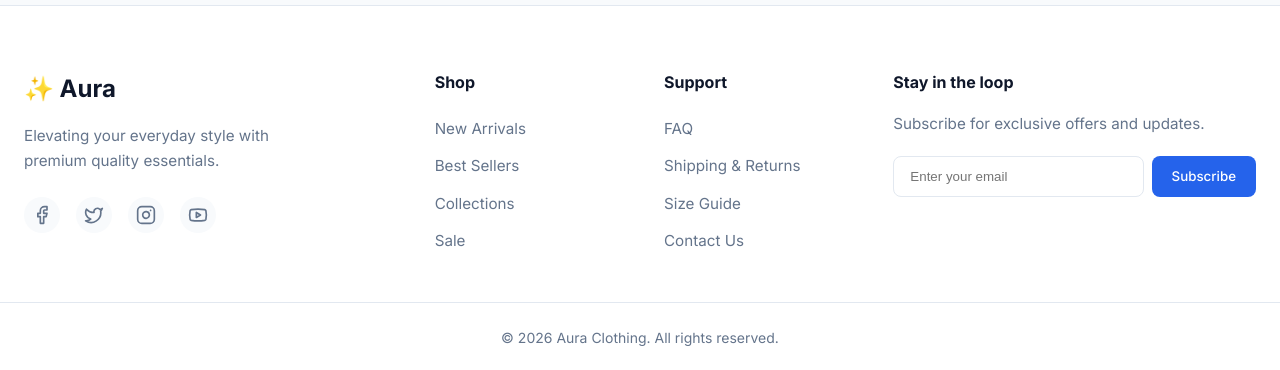
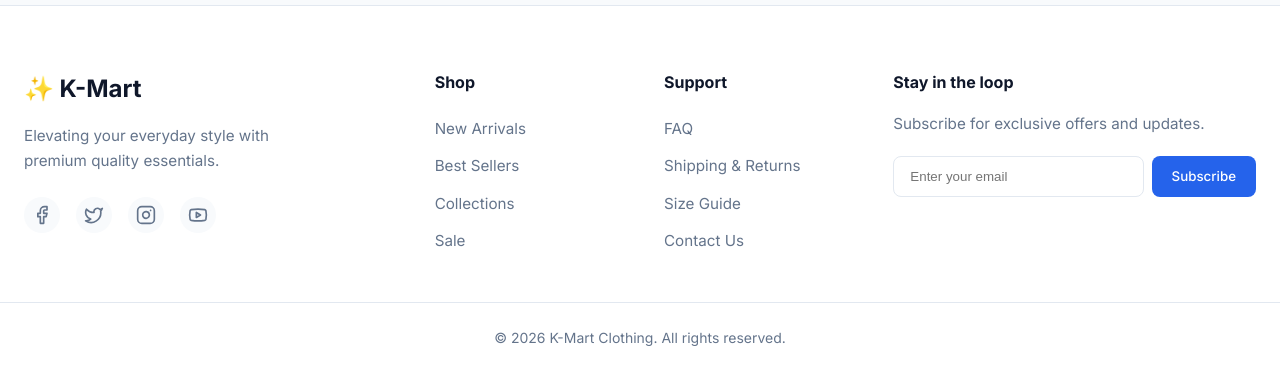
Before and after one commit to kalanags332-lgtm/online-clothes-store, a React (Vite) app: page /cart in a window 1280 px wide. Shown: the part 772-1142 px from the top of the page. Built offline with nearby package versions, Linux system fonts and the light colour scheme; no server answers.

Commit message:
style: update brand name across UI components to K-Mart

```diff
--- a/src/components/Footer.jsx
+++ b/src/components/Footer.jsx
@@ -7,7 +7,7 @@ export default function Footer() {
     <footer className="footer">
       <div className="container footer-grid">
         <div className="footer-brand">
-          <h3>✨ Aura</h3>
+          <h3>✨ K-Mart</h3>
           <p>Elevating your everyday style with premium quality essentials.</p>
           <div className="social-links">
             <a href="#" aria-label="Facebook"><Facebook size={20} /></a>
@@ -47,7 +47,7 @@ export default function Footer() {
         </div>
       </div>
       <div className="footer-bottom">
-        <p>&copy; {new Date().getFullYear()} Aura Clothing. All rights reserved.</p>
+        <p>&copy; {new Date().getFullYear()} K-Mart Clothing. All rights reserved.</p>
       </div>
     </footer>
   );
--- a/src/components/Navbar.jsx
+++ b/src/components/Navbar.jsx
@@ -13,7 +13,7 @@ export default function Navbar() {
     <nav className="navbar">
       <div className="container nav-container">
         <Link to="/" className="brand">
-          <span className="brand-icon">✨</span> Aura
+          <span className="brand-icon">✨</span> K-Mart
         </Link>
 
         <div className={`nav-links ${isOpen ? 'open' : ''}`}>
--- a/src/pages/Home.jsx
+++ b/src/pages/Home.jsx
@@ -30,7 +30,7 @@ export default function Home() {
           <h1 className="hero-title animate-fade-in">Discover Your Signature Style</h1>
           <p className="hero-subtitle animate-fade-in" style={{ animationDelay: '0.1s' }}>
             Explore our new collection of premium essentials designed for modern living.
-            Elevate your wardrobe with Aura.
+            Elevate your wardrobe with K-Mart.
           </p>
           <div className="hero-cta animate-fade-in" style={{ animationDelay: '0.2s' }}>
             <Link to="/products" className="btn btn-primary">
```
